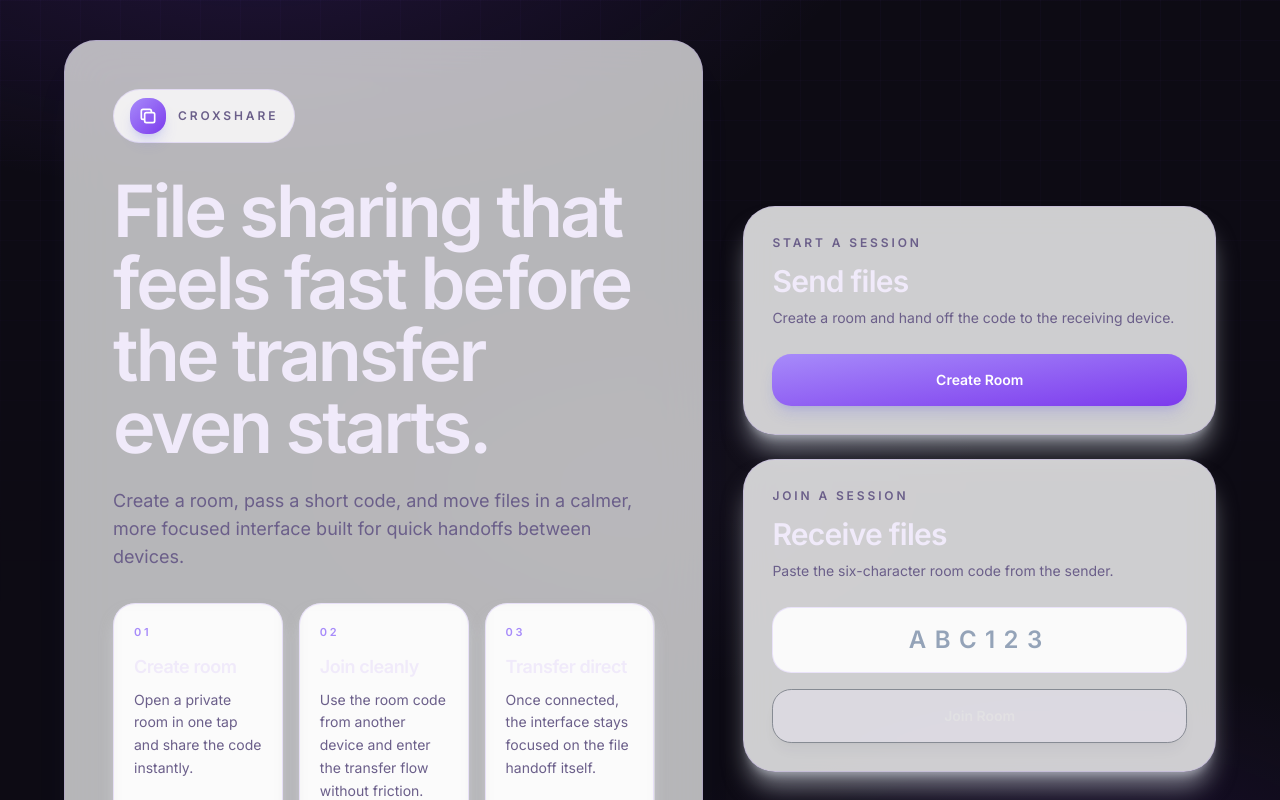
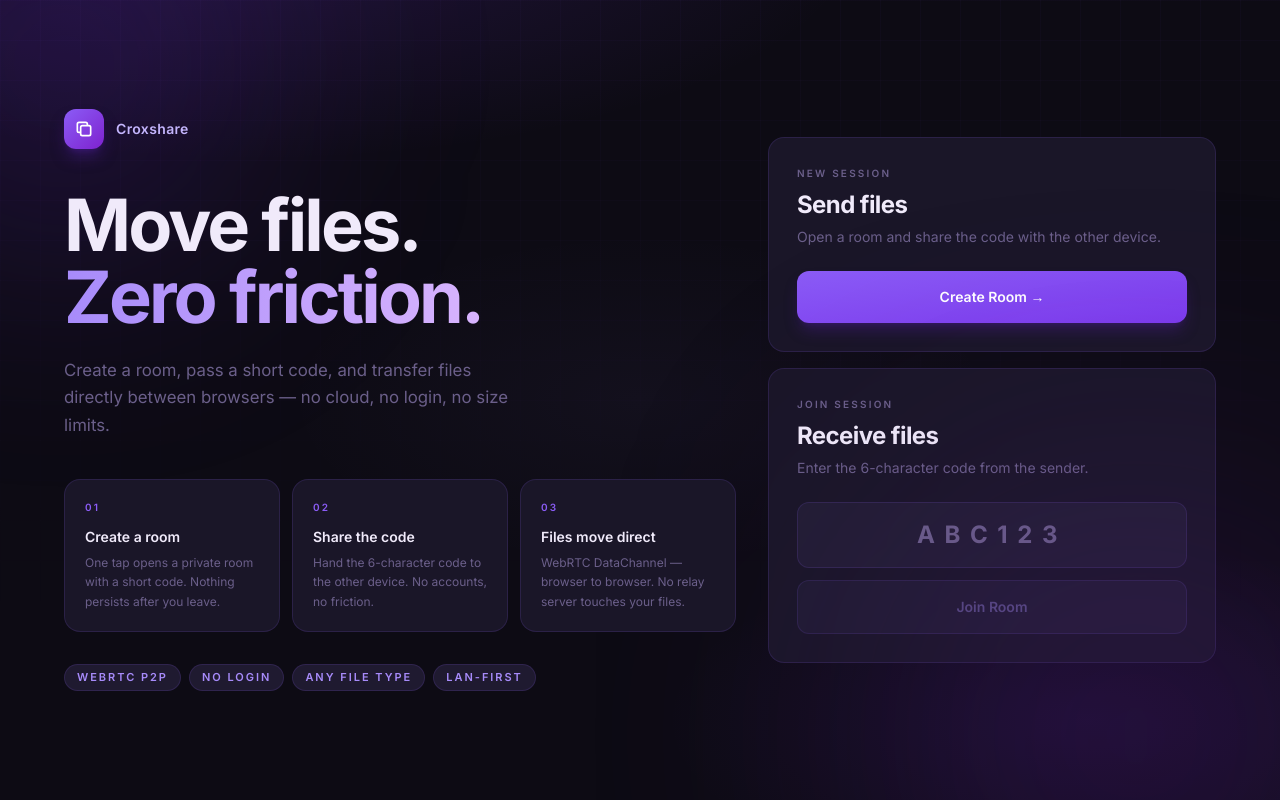
Before and after one commit to satyamsingh5512/croxshare, a Next.js app: page / in a window 1280 px wide. Shown: the top 800 px of the page. Built offline with nearby package versions, Linux system fonts and the light colour scheme; no server answers.

Commit message:
Update/Add app/page.tsx

```diff
--- a/app/page.tsx
+++ b/app/page.tsx
@@ -4,97 +4,104 @@ import React, { useState } from 'react';
 import { useRouter } from 'next/navigation';
 import { generateRoomCode, normalizeRoomCode } from '@/lib/utils';
 
-const steps = [
-  { n: '01', t: 'Create room', d: 'Open a private room in one tap and share the code instantly.' },
-  { n: '02', t: 'Join cleanly', d: 'Use the room code from another device and enter the transfer flow without friction.' },
-  { n: '03', t: 'Transfer direct', d: 'Once connected, the interface stays focused on the file handoff itself.' },
+const features = [
+  { n: '01', t: 'Create a room', d: 'One tap opens a private room with a short code. Nothing persists after you leave.' },
+  { n: '02', t: 'Share the code', d: 'Hand the 6-character code to the other device. No accounts, no friction.' },
+  { n: '03', t: 'Files move direct', d: 'WebRTC DataChannel — browser to browser. No relay server touches your files.' },
 ];
 
 export default function HomePage() {
   const router = useRouter();
   const [joinCode, setJoinCode] = useState('');
 
-  function create() {
-    const code = generateRoomCode();
-    router.push(`/room/${code}`);
-  }
-
+  function create() { router.push(`/room/${generateRoomCode()}`); }
   function join() {
     const code = normalizeRoomCode(joinCode);
-    if (code.length !== 6) return;
-    router.push(`/room/${code}`);
+    if (code.length === 6) router.push(`/room/${code}`);
   }
 
   return (
     <div className="relative min-h-screen overflow-hidden px-4 py-10 sm:px-6 lg:px-8">
-      <div className="absolute left-8 top-12 h-32 w-32 rounded-full bg-[var(--accent)]/10 blur-3xl" />
-      <div className="absolute bottom-16 right-8 h-40 w-40 rounded-full bg-[var(--teal)]/10 blur-3xl" />
+      {/* ambient orbs */}
+      <div className="pointer-events-none absolute -left-32 -top-32 h-96 w-96 rounded-full bg-violet-700/20 blur-[120px]" />
+      <div className="pointer-events-none absolute -bottom-40 -right-20 h-[28rem] w-[28rem] rounded-full bg-purple-900/30 blur-[140px]" />
 
-      <div className="mx-auto grid min-h-[calc(100vh-5rem)] max-w-6xl items-center gap-10 lg:grid-cols-[1.15fr_0.85fr]">
-        <section className="relative rounded-[2rem] border border-[var(--line)] bg-white/70 p-7 shadow-2xl shadow-indigo-500/5 backdrop-blur-xl md:p-10 lg:p-12">
-          <div className="inline-flex items-center gap-3 rounded-full border border-[var(--line)] bg-white/80 px-4 py-2 text-xs font-semibold uppercase tracking-[0.24em] text-[var(--muted)]">
-            <div className="flex h-9 w-9 items-center justify-center rounded-2xl bg-gradient-to-br from-[var(--accent)] to-[var(--accent-deep)] text-white shadow-lg shadow-indigo-500/20">
-              <svg viewBox="0 0 24 24" fill="none" stroke="currentColor" strokeWidth="2" className="h-5 w-5">
+      <div className="mx-auto grid min-h-[calc(100vh-5rem)] max-w-6xl items-center gap-8 lg:grid-cols-[1.2fr_0.8fr]">
+
+        {/* ── left: hero ── */}
+        <section className="relative">
+          {/* logo wordmark */}
+          <div className="mb-10 inline-flex items-center gap-3">
+            <div className="flex h-10 w-10 items-center justify-center rounded-xl bg-gradient-to-br from-violet-500 to-purple-700 shadow-lg shadow-violet-900/50">
+              <svg viewBox="0 0 24 24" fill="none" stroke="white" strokeWidth="2" className="h-5 w-5">
                 <path d="M8 16H6a2 2 0 01-2-2V6a2 2 0 012-2h8a2 2 0 012 2v2" />
                 <rect x="8" y="8" width="12" height="12" rx="2" />
               </svg>
             </div>
-            Croxshare
+            <span className="text-sm font-semibold tracking-wide text-[var(--text-2)]">Croxshare</span>
           </div>
 
-          <h1 className="mt-8 max-w-2xl text-5xl font-semibold leading-[0.96] tracking-[-0.04em] text-[var(--text)] sm:text-6xl lg:text-7xl">
-            File sharing that feels fast before the transfer even starts.
+          <h1 className="max-w-xl text-[3.5rem] font-bold leading-[1.0] tracking-[-0.04em] text-[var(--text)] sm:text-6xl lg:text-7xl">
+            Move files.<br />
+            <span className="bg-gradient-to-r from-violet-400 to-purple-300 bg-clip-text text-transparent">
+              Zero friction.
+            </span>
           </h1>
-          <p className="mt-6 max-w-xl text-base leading-relaxed text-[var(--muted)] sm:text-lg">
-            Create a room, pass a short code, and move files in a calmer, more focused interface built for quick handoffs between devices.
+
+          <p className="mt-6 max-w-md text-base leading-relaxed text-[var(--muted)] sm:text-[1.05rem]">
+            Create a room, pass a short code, and transfer files directly between browsers — no cloud, no login, no size limits.
           </p>
 
-          <div className="mt-8 grid gap-4 sm:grid-cols-3">
-            {steps.map((s) => (
-              <div key={s.n} className="rounded-[1.4rem] border border-[var(--line)] bg-white/80 p-5 shadow-lg shadow-slate-200/50 backdrop-blur-sm transition hover:-translate-y-0.5 hover:shadow-xl hover:shadow-indigo-500/5">
-                <p className="text-[11px] font-semibold uppercase tracking-[0.24em] text-[var(--accent)]">{s.n}</p>
-                <p className="mt-3 text-lg font-semibold tracking-tight text-[var(--text)]">{s.t}</p>
-                <p className="mt-2 text-sm leading-relaxed text-[var(--muted)]">{s.d}</p>
+          {/* feature steps */}
+          <div className="mt-10 grid gap-3 sm:grid-cols-3">
+            {features.map((f) => (
+              <div key={f.n} className="rounded-2xl border border-[var(--line)] bg-[var(--surface-2)] p-5 transition hover:border-[var(--line-bright)] hover:bg-[var(--surface-3)]">
+                <p className="label-cap text-violet-500">{f.n}</p>
+                <p className="mt-3 text-sm font-semibold text-[var(--text)]">{f.t}</p>
+                <p className="mt-1.5 text-xs leading-relaxed text-[var(--muted)]">{f.d}</p>
               </div>
             ))}
           </div>
 
-          <div className="mt-8 flex flex-wrap gap-3 text-xs uppercase tracking-[0.22em] text-[var(--muted)]">
-            <span className="rounded-full border border-[var(--line)] bg-white/60 px-4 py-2">No login</span>
-            <span className="rounded-full border border-[var(--line)] bg-white/60 px-4 py-2">Room code first</span>
-            <span className="rounded-full border border-[var(--line)] bg-white/60 px-4 py-2">Direct transfer UX</span>
+          {/* pills */}
+          <div className="mt-8 flex flex-wrap gap-2">
+            {['WebRTC P2P', 'No login', 'Any file type', 'LAN-first'].map((t) => (
+              <span key={t} className="rounded-full border border-[var(--line)] bg-[var(--accent-soft)] px-3 py-1 text-[11px] font-semibold uppercase tracking-[0.18em] text-[var(--accent)]">
+                {t}
+              </span>
+            ))}
           </div>
         </section>
 
-        <section className="space-y-6">
-          <div className="rounded-[2rem] border border-[var(--line)] bg-white/80 p-7 shadow-xl shadow-slate-200/50 backdrop-blur-lg">
-            <p className="text-xs font-semibold uppercase tracking-[0.24em] text-[var(--muted)]">Start a session</p>
-            <h2 className="mt-3 text-3xl font-semibold tracking-tight text-[var(--text)]">Send files</h2>
-            <p className="mt-2 text-sm leading-relaxed text-[var(--muted)]">Create a room and hand off the code to the receiving device.</p>
-            <button
-              onClick={create}
-              className="mt-6 w-full rounded-[1.2rem] bg-gradient-to-br from-[var(--accent)] to-[var(--accent-deep)] px-5 py-4 text-sm font-semibold text-white shadow-lg shadow-indigo-500/20 hover:-translate-y-0.5 hover:shadow-xl hover:shadow-indigo-500/30"
-            >
-              Create Room
+        {/* ── right: action cards ── */}
+        <section className="space-y-4">
+          {/* create */}
+          <div className="rounded-2xl border border-[var(--line)] bg-[var(--surface-2)] p-7">
+            <p className="label-cap">New session</p>
+            <h2 className="mt-2 text-2xl font-bold tracking-tight text-[var(--text)]">Send files</h2>
+            <p className="mt-1.5 text-sm text-[var(--muted)]">Open a room and share the code with the other device.</p>
+            <button onClick={create} className="btn-primary mt-6 w-full py-4">
+              Create Room →
             </button>
           </div>
 
-          <div className="rounded-[2rem] border border-[var(--line)] bg-white/80 p-7 shadow-xl shadow-slate-200/50 backdrop-blur-lg">
-            <p className="text-xs font-semibold uppercase tracking-[0.24em] text-[var(--muted)]">Join a session</p>
-            <h2 className="mt-3 text-3xl font-semibold tracking-tight text-[var(--text)]">Receive files</h2>
-            <p className="mt-2 text-sm leading-relaxed text-[var(--muted)]">Paste the six-character room code from the sender.</p>
+          {/* join */}
+          <div className="rounded-2xl border border-[var(--line)] bg-[var(--surface-2)] p-7">
+            <p className="label-cap">Join session</p>
+            <h2 className="mt-2 text-2xl font-bold tracking-tight text-[var(--text)]">Receive files</h2>
+            <p className="mt-1.5 text-sm text-[var(--muted)]">Enter the 6-character code from the sender.</p>
             <input
               value={joinCode}
               onChange={(e) => setJoinCode(normalizeRoomCode(e.target.value))}
               onKeyDown={(e) => e.key === 'Enter' && join()}
               placeholder="ABC123"
               maxLength={6}
-              className="mt-6 w-full rounded-[1.2rem] border border-[var(--line)] bg-white/90 px-4 py-4 text-center text-2xl font-semibold tracking-[0.35em] text-[var(--text)] placeholder:text-slate-400 focus:border-[var(--accent)] focus:outline-none focus:ring-4 focus:ring-indigo-500/10"
+              className="mt-6 w-full rounded-xl border border-[var(--line)] bg-[var(--surface-3)] px-4 py-4 text-center text-2xl font-bold tracking-[0.4em] text-[var(--text)] placeholder:text-[var(--muted)] focus:border-[var(--line-focus)] focus:outline-none focus:ring-2 focus:ring-violet-500/20"
             />
             <button
               onClick={join}
               disabled={joinCode.length !== 6}
-              className="mt-4 w-full rounded-[1.2rem] border border-slate-800 bg-[var(--text)] px-5 py-4 text-sm font-semibold text-white shadow-lg shadow-slate-900/10 hover:-translate-y-0.5 hover:bg-slate-800 disabled:cursor-not-allowed disabled:opacity-40"
+              className="btn-ghost mt-3 w-full py-4"
             >
               Join Room
             </button>
```
